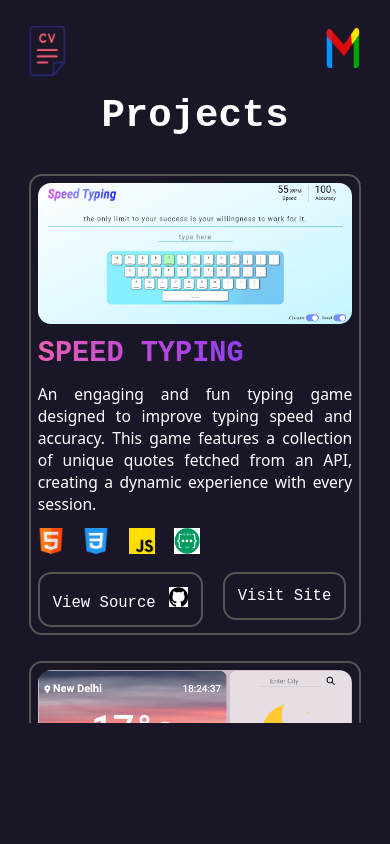
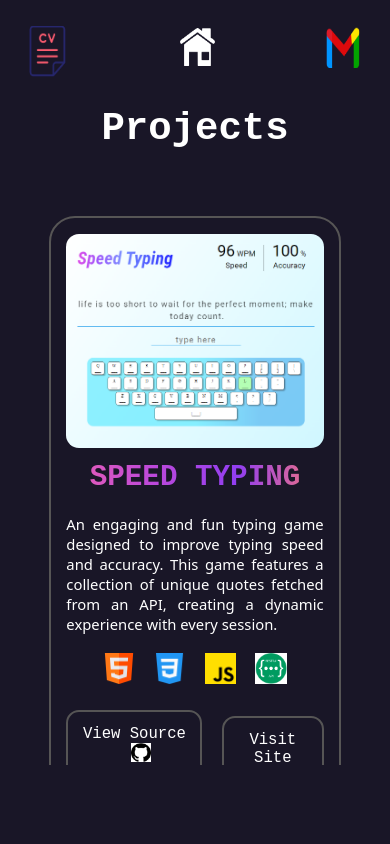
Before and after one commit to harshitrajsinha/portfolio, a website built with Vite: page projects/index.html in a window 390 px wide. Built offline with nearby package versions, Linux system fonts and the light colour scheme.

Commit message:
projects page responsive design

```diff
--- a/projects/index.html
+++ b/projects/index.html
@@ -32,13 +32,19 @@
   <body>
     <main>
       <header class="to-center">
-        <a href="/" id="logo">Harshit Raj Sinha</a>
+        <a href="../" id="logo">Harshit Raj Sinha</a>
         <nav id="nav-container">
           <ul id="header-socials">
             <li>
               <a href="../public/resume.pdf" title="resume" target="_blank"
-                ><img id="resume" src="../public/logo/cv-crop.png" alt="cv"
-              /></a>
+                ><img id="resume" src="../public/logo/cv-crop.png" alt="cv" />
+              </a>
+            </li>
+            <li>
+              <a href="../" title="Home"
+                ><button id="home-button">
+                  <img src="../public/logo/home.png" alt="home" /></button
+              ></a>
             </li>
             <li>
               <a
--- a/projects/src/projects.css
+++ b/projects/src/projects.css
@@ -1,3 +1,7 @@
+:root {
+  --primary-page-color: #191627; /* Blue */
+}
+
 * {
   margin: 0;
   padding: 0;
@@ -10,14 +14,8 @@
 
 body {
   background-color: #191627;
-  height: 100vh;
-
+  min-height: 100vh;
   position: relative;
-}
-
-main .to-center {
-  width: 65vw;
-  margin: 0 auto;
 }
 
 main {
@@ -27,47 +25,19 @@ main {
   height: 100%;
 }
 
-header {
+main header {
   display: flex;
   justify-content: space-between;
-  padding-top: 2rem;
+  width: 65vw;
+  margin: 2rem auto 1rem;
 }
 
-header #logo {
-  font-family: "Montserrat";
-  font-weight: bold;
-  font-size: 1.25rem;
-  text-transform: uppercase;
-  text-decoration: underline;
-  letter-spacing: 0.15rem;
-}
-
-header ul#header-socials {
-  display: flex;
-  justify-content: space-between;
-  gap: 3rem;
-}
-
-#resume {
-  width: 2.6vw;
-  height: 6vh;
-  min-height: 42px;
-  min-width: 40px;
-}
-
-#gmail {
-  width: 2.5vw;
-  height: 5vh;
-  min-height: 35px;
-  min-width: 35px;
-}
-
-h1 {
+main h1 {
   text-align: center;
   font-size: 4rem;
 }
 
-.cards-container {
+main div.cards-container {
   max-height: 65vh;
   width: 100vw;
   margin-top: 2rem;
@@ -82,11 +52,44 @@ h1 {
   align-items: center;
 }
 
-.cards-container::-webkit-scrollbar {
+main div.cards-container::-webkit-scrollbar {
   display: none;
 }
 
-.pr-card {
+header #logo {
+  font-family: "Montserrat";
+  font-weight: bold;
+  font-size: 1.25rem;
+  text-transform: uppercase;
+  text-decoration: underline;
+  letter-spacing: 0.15rem;
+}
+
+header #nav-container ul#header-socials {
+  display: flex;
+  justify-content: space-between;
+  gap: 3rem;
+}
+
+header #nav-container #resume {
+  width: 2.6vw;
+  height: 6vh;
+  min-height: 42px;
+  min-width: 40px;
+}
+
+header #nav-container #home-button {
+  display: none;
+}
+
+header #nav-container #gmail {
+  width: 2.5vw;
+  height: 5vh;
+  min-height: 35px;
+  min-width: 35px;
+}
+
+.cards-container .pr-card {
   min-width: 65vw;
   width: 65vw;
   border: 2px solid rgb(86, 85, 85);
@@ -95,15 +98,15 @@ h1 {
   display: flex;
 }
 
-.pr-card .pr-img {
+.cards-container .pr-card .pr-img {
   width: 30%;
 }
 
-.pr-img #landscape-orient {
+.cards-container .pr-card .pr-img #landscape-orient {
   display: none;
 }
 
-.pr-img #portrait-orient {
+.cards-container .pr-card .pr-img #portrait-orient {
   display: block;
   width: 100%;
   object-fit: cover;
@@ -112,15 +115,15 @@ h1 {
   object-position: top;
 }
 
-.pr-img {
+.cards-container .pr-card .pr-img {
   transition: transform 0.2s ease-in-out;
 }
 
-.pr-img:hover {
+.cards-container .pr-card .pr-img:hover {
   transform: scale(1.15);
 }
 
-.pr-info {
+.cards-container .pr-card .pr-info {
   width: 70%;
   padding: 0 2rem;
   font-size: 1.5rem;
@@ -130,7 +133,7 @@ h1 {
   gap: 1.5rem;
 }
 
-.pr-title {
+.cards-container .pr-card .pr-title {
   font-size: 2.25rem;
   font-weight: bold;
   text-transform: uppercase;
@@ -141,30 +144,30 @@ h1 {
   -webkit-text-fill-color: transparent;
 }
 
-.pr-desc {
+.cards-container .pr-card .pr-desc {
   font-family: system-ui;
   font-weight: lighter;
 }
 
-.pr-stack ul {
+.cards-container .pr-card .pr-stack ul {
   display: flex;
   justify-content: left;
   gap: 1.5rem;
 }
 
-.pr-stack img {
+.cards-container .pr-card .pr-stack img {
   width: 3rem;
   height: 3rem;
 }
 
-.pr-links {
+.cards-container .pr-card .pr-links {
   display: flex;
   flex-direction: row;
   justify-content: left;
   gap: 1.5rem;
 }
 
-.pr-links button {
+.cards-container .pr-card .pr-links button {
   padding: 1rem;
   background: none;
   border-radius: 1rem;
@@ -173,41 +176,70 @@ h1 {
   font-size: 1.2rem;
 }
 
-.pr-links .source-icon img {
+.cards-container .pr-card .pr-links .source-icon img {
   height: 1.5rem;
   width: 1.5rem;
   background-color: white;
   margin-left: 1rem;
 }
 
-@media screen and (max-width: 1465px) {
-  #logo {
+@media screen and (max-width: 1200px) {
+  main header {
+    margin: 2rem auto 3rem;
+  }
+
+  main h1 {
+    font-size: 6vw;
+  }
+
+  header #logo {
     display: none;
   }
-  main .to-center {
-    width: 65vw;
-  }
 
-  #nav-container {
+  header #nav-container {
     width: 100%;
   }
 
   header ul#header-socials {
     width: 100%;
   }
-  .pr-card {
+
+  header ul#header-socials #resume {
+    width: 5.5vw;
+    height: 6vw;
+  }
+
+  header ul#header-socials #gmail {
+    width: 5vw;
+    height: 5vw;
+  }
+
+  header ul#header-socials #home-button {
+    display: block;
+    border: none;
+    background: transparent;
+  }
+
+  header #home-button img {
+    width: 5vw;
+    height: 5vw;
+  }
+
+  .cards-container .pr-card {
+    min-width: 45vw;
+    width: 45vw;
     flex-direction: column;
   }
-  .pr-card .pr-img {
+  .cards-container .pr-card .pr-img {
     width: 100%;
     margin-bottom: 1rem;
   }
 
-  .pr-img #portrait-orient {
+  .cards-container .pr-img #portrait-orient {
     display: none;
   }
 
-  .pr-img #landscape-orient {
+  .cards-container .pr-img #landscape-orient {
     display: block;
     width: 100%;
     height: 100%;
@@ -215,32 +247,106 @@ h1 {
     border-radius: 1rem;
   }
 
-  .pr-info {
+  .cards-container .pr-card .pr-info {
     width: 100%;
     padding: 0;
+  }
+
+  .cards-container .pr-card .pr-title {
+    text-align: center;
+    font-size: 3.5vw;
+  }
+
+  .cards-container .pr-card .pr-desc {
+    text-align: justify;
+    font-size: 2vw;
+  }
+
+  .cards-container .pr-card .pr-stack {
+    display: flex;
+    justify-content: center;
+  }
+
+  .cards-container .pr-card .pr-links {
+    display: flex;
+    justify-content: center;
+    align-items: baseline;
   }
 }
 
 @media screen and (max-width: 1024px) {
-  #resume {
+  main h1 {
+    font-size: 8vw;
+  }
+
+  main div.cards-container {
+    top: 55%;
+    gap: 3rem;
+  }
+
+  header ul#header-socials #resume {
     width: 6.6vw;
     height: 6vh;
     min-height: 42px;
     min-width: 40px;
   }
 
-  #gmail {
+  header ul#header-socials #home-button img {
     width: 6.5vw;
     height: 5vh;
     min-height: 35px;
     min-width: 35px;
   }
 
-  #logo {
+  header ul#header-socials #gmail {
+    width: 6.5vw;
+    height: 5vh;
+    min-height: 35px;
+    min-width: 35px;
+  }
+
+  .cards-container .pr-card {
+    min-width: 60vw;
+    width: 60vw;
+    flex-direction: column;
+  }
+
+  .cards-container .pr-card .pr-title {
+    text-align: center;
+    font-size: 5.5vw;
+  }
+
+  .cards-container .pr-card .pr-desc {
+    text-align: justify;
+    font-size: 2.5vw;
+  }
+
+  .cards-container .pr-card .pr-stack img {
+    width: 5vw;
+    height: 5vw;
+  }
+
+  .cards-container .pr-card .pr-links button {
+    font-size: 2vw;
+  }
+}
+
+@media screen and (max-width: 540px) {
+  main header {
+    margin: 2rem auto 1rem;
+  }
+
+  main .to-center {
+    width: 85vw;
+  }
+
+  main h1.to-center {
+    width: 100%;
+    font-size: 10vw;
+  }
+
+  header #logo {
     display: none;
-  }
-  main .to-center {
-    width: 65vw;
   }
 
   #nav-container {
@@ -251,63 +357,74 @@ h1 {
     width: 100%;
   }
 
-  .cards-container {
-    top: 50%;
-    gap: 4rem;
+  main div.cards-container {
+    gap: 2rem;
   }
-  .pr-info {
-    font-size: 1.8rem;
+
+  .cards-container .pr-card {
+    min-width: 75vw;
+    width: 75vw;
+    padding: 4vw;
   }
-  .pr-title {
-    font-size: 3rem;
+
+  .cards-container .pr-card .pr-img #portrait-orient {
+    max-height: 55vw;
   }
-  .github-link a,
-  .site-link a {
-    font-size: 1.5rem;
+
+  .cards-container .pr-card .pr-title {
+    font-size: 7.5vw;
+  }
+
+  .cards-container .pr-card .pr-desc {
+    font-size: 3.8vw;
+  }
+
+  .cards-container .pr-card .pr-stack img {
+    width: 8vw;
+    height: 8vw;
+  }
+
+  .cards-container .pr-card .pr-links button {
+    font-size: 4vw;
   }
 }
 
-@media screen and (max-width: 540px) {
-  #logo {
-    display: none;
-  }
-  main .to-center {
-    width: 85vw;
+@media screen and (max-width: 1024px) and (orientation: landscape) {
+  main header {
+    width: 55vw;
   }
 
-  #nav-container {
-    width: 100%;
+  header ul#header-socials #resume {
+    width: 5vw;
+  }
+  header ul#header-socials #home-button img {
+    width: 5vw;
   }
 
-  header ul#header-socials {
-    width: 100%;
+  header ul#header-socials #gmail {
+    width: 5vw;
   }
 
-  h1 {
-    font-size: 3rem;
+  main h1 {
+    font-size: 7vw;
   }
 
-  .pr-title {
-    font-size: 2.2rem;
+  main div.cards-container {
+    top: 65%;
   }
 
-  .pr-info {
-    font-size: 1.2rem;
-    gap: 1rem;
+  .cards-container .pr-card {
+    min-width: 48vw;
+    width: 48vw;
+  }
+}
+
+@media screen and (max-width: 1024px) and (orientation: landscape) {
+  main header {
+    margin: 2rem auto 1rem;
   }
 
-  .pr-card {
-    width: 85vw;
-    padding: 0.5rem;
-    border-radius: 1rem;
-  }
-
-  .cards-container {
-    gap: 2rem;
-  }
-
-  .pr-stack img {
-    width: 2rem;
-    height: 2rem;
+  main div.cards-container {
+    top: 78%;
   }
 }
--- a/src/style.css
+++ b/src/style.css
@@ -225,7 +225,7 @@ section .my-photo img:hover {
 
   header #nav-container #home-button {
     display: block;
-    background-color: var(--primary-page-color);
+    background: transparent;
     border: none;
   }
 
@@ -330,7 +330,7 @@ section .my-photo img:hover {
 /* Screens equal to mobile */
 @media screen and (max-width: 540px) {
   header #nav-container #gmail {
-    width: 3.8vw;
+    width: 9.8vw;
     height: 3vh;
     min-height: 35px;
     min-width: 35px;
@@ -349,8 +349,8 @@ section .my-photo img:hover {
   }
 
   section #body-socials img.social-links {
-    height: 4vh;
-    width: 6.5vw;
+    height: 5vh;
+    width: 8vw;
   }
 
   section #info #body-socials {
@@ -358,9 +358,9 @@ section .my-photo img:hover {
   }
 
   section #info #project-button {
-    width: 29vw;
+    width: 35vw;
     height: 10vw;
-    font-size: 3vw;
+    font-size: 3.5vw;
   }
 
   section .my-photo {
```
